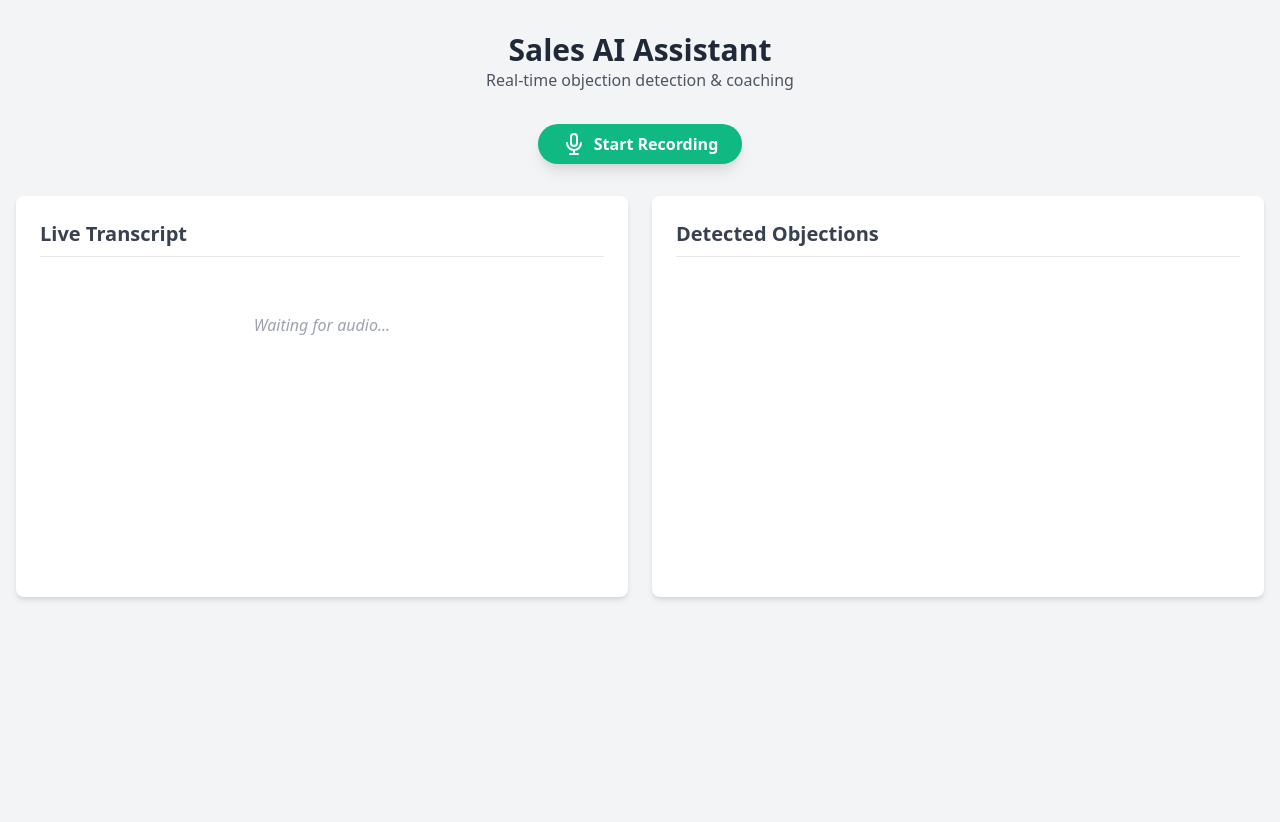
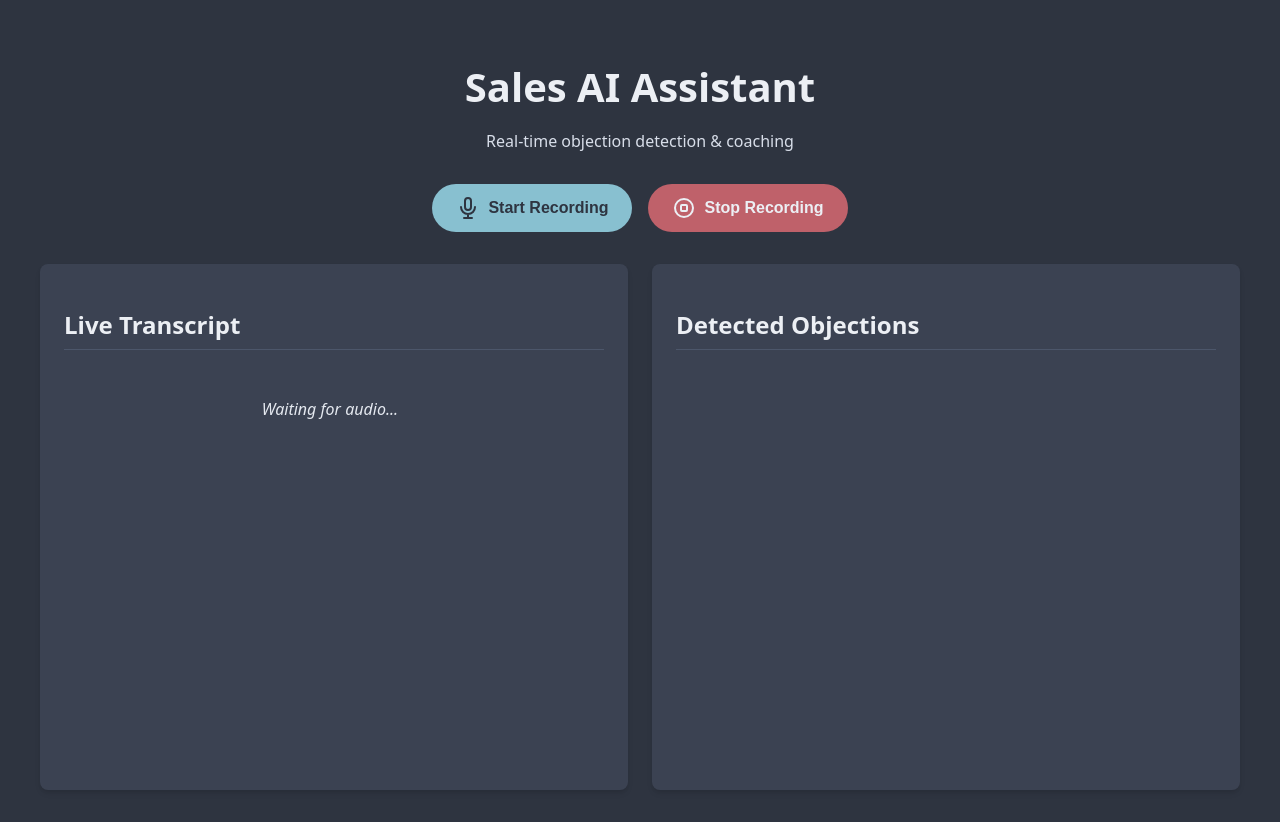
Before and after one commit to eccentricnode/sales-rpg-ai, a FastAPI app: page / in a window 1280 px wide. Before the commit the page ends 600 px from the top, so only its background shows below. Run offline with FastAPI, Linux system fonts and the light colour scheme; some libraries are stand-ins or nearby versions.

Commit message:
edited model context size and some basic error handling, as well as a UI overhaul.

```diff
--- a/models/phi-3.5-mini.yaml
+++ b/models/phi-3.5-mini.yaml
@@ -11,7 +11,7 @@ parameters:
     - "<|assistant|>"
 
 backend: llama-cpp
-context_size: 8192
+context_size: 4096
 
 download_files:
   - filename: phi-3.5-mini-instruct.gguf
--- a/src/web/app.py
+++ b/src/web/app.py
@@ -81,6 +81,7 @@ async def websocket_endpoint(websocket: WebSocket):
                 "type": "objection" if result.has_objection else "error",
                 "text": result.active_text,
                 "response": result.raw_response,
+                "error": result.error,
                 "latency": result.latency_ms
             }
             # Schedule sending on the main event loop
--- /dev/null
+++ b/src/web/static/css/styles.css
@@ -0,0 +1,217 @@
+:root {
+  /* Backgrounds */
+  --bg-primary: #2E3440;
+  --bg-secondary: #3B4252;
+  --bg-elevated: #434C5E;
+  --bg-highlight: #4C566A;
+
+  /* Text */
+  --text-primary: #ECEFF4;
+  --text-secondary: #D8DEE9;
+  --text-muted: #E5E9F0;
+
+  /* Accent */
+  --accent-primary: #88C0D0;
+  --accent-hover: #8FBCBB;
+  --accent-deep: #5E81AC;
+
+  /* Status */
+  --status-price: #BF616A;
+  --status-time: #D08770;
+  --status-decision: #EBCB8B;
+  --status-success: #A3BE8C;
+  --status-other: #B48EAD;
+
+  /* Speakers */
+  --speaker-salesperson: #81A1C1;
+  --speaker-prospect: #D08770;
+}
+
+body {
+  background-color: var(--bg-primary);
+  color: var(--text-primary);
+  font-family: system-ui, -apple-system, sans-serif;
+  margin: 0;
+  min-height: 100vh;
+}
+
+/* Layout Utilities */
+.container {
+    max-width: 1200px;
+    margin: 0 auto;
+    padding: 2rem 1rem;
+}
+
+.grid {
+    display: grid;
+    gap: 1.5rem;
+}
+
+@media (min-width: 768px) {
+    .grid-cols-2 {
+        grid-template-columns: repeat(2, 1fr);
+    }
+}
+
+.flex { display: flex; }
+.justify-center { justify-content: center; }
+.items-center { align-items: center; }
+.gap-4 { gap: 1rem; }
+.mb-8 { margin-bottom: 2rem; }
+.text-center { text-align: center; }
+.hidden { display: none; }
+
+/* Typography */
+h1 { color: var(--text-primary); font-size: 2.5rem; margin-bottom: 0.5rem; }
+h2 { color: var(--text-primary); font-size: 1.5rem; margin-bottom: 1rem; border-bottom: 1px solid var(--bg-highlight); padding-bottom: 0.5rem; }
+p { color: var(--text-secondary); }
+
+/* Buttons */
+.btn {
+    background-color: var(--accent-primary);
+    color: var(--bg-primary);
+    font-weight: bold;
+    padding: 0.75rem 1.5rem;
+    border-radius: 9999px;
+    border: none;
+    cursor: pointer;
+    transition: background-color 0.2s;
+    display: inline-flex;
+    align-items: center;
+    gap: 0.5rem;
+    font-size: 1rem;
+}
+
+.btn:hover {
+    background-color: var(--accent-hover);
+}
+
+.btn-stop {
+    background-color: var(--status-price);
+    color: var(--text-primary);
+}
+
+.btn-stop:hover {
+    background-color: #a6545c; /* Slightly darker red */
+}
+
+/* Panels */
+.panel {
+    background-color: var(--bg-secondary);
+    border-radius: 0.5rem;
+    padding: 1.5rem;
+    box-shadow: 0 4px 6px -1px rgba(0, 0, 0, 0.1), 0 2px 4px -1px rgba(0, 0, 0, 0.06);
+}
+
+/* Transcript */
+.transcript-container {
+    height: 400px;
+    overflow-y: auto;
+    padding-right: 0.5rem;
+}
+
+.transcript-line {
+  padding: 8px 12px;
+  margin: 4px 0;
+  border-radius: 4px;
+  border-left: 3px solid transparent;
+  background: var(--bg-elevated); /* Using elevated for contrast against secondary panel */
+  color: var(--text-secondary);
+}
+
+.transcript-salesperson {
+  background: rgba(129, 161, 193, 0.1);
+  border-left-color: var(--speaker-salesperson);
+}
+
+.transcript-prospect {
+  background: rgba(208, 135, 112, 0.1);
+  border-left-color: var(--speaker-prospect);
+}
+
+/* Objection Badges */
+.objection-badge {
+  padding: 4px 8px;
+  border-radius: 4px;
+  font-size: 12px;
+  font-weight: 600;
+  text-transform: uppercase;
+  display: inline-block;
+}
+
+.objection-price {
+  background: rgba(191, 97, 106, 0.2);
+  color: var(--status-price);
+  border: 1px solid var(--status-price);
+}
+
+.objection-time {
+  background: rgba(208, 135, 112, 0.2);
+  color: var(--status-time);
+  border: 1px solid var(--status-time);
+}
+
+.objection-decision {
+  background: rgba(235, 203, 139, 0.2);
+  color: var(--status-decision);
+  border: 1px solid var(--status-decision);
+}
+
+.objection-other {
+  background: rgba(180, 142, 173, 0.2);
+  color: var(--status-other);
+  border: 1px solid var(--status-other);
+}
+
+/* Suggestion Cards */
+.suggestion-card {
+  background: var(--bg-primary); /* Contrast against panel */
+  border: 1px solid var(--bg-highlight);
+  border-radius: 8px;
+  padding: 16px;
+  transition: all 0.2s ease;
+  margin-top: 1rem;
+}
+
+.suggestion-card:hover {
+  background: var(--bg-elevated);
+  border-color: var(--accent-primary);
+  transform: translateY(-1px);
+}
+
+.suggestion-number {
+  color: var(--accent-primary);
+  font-weight: 700;
+  margin-right: 8px;
+}
+
+/* Confidence Indicators */
+.confidence-high { color: var(--status-success); }
+.confidence-medium { color: var(--status-decision); }
+.confidence-low { color: var(--status-price); }
+
+/* Animations */
+@keyframes slideIn {
+    from { transform: translateX(100%); opacity: 0; }
+    to { transform: translateX(0); opacity: 1; }
+}
+
+.objection-panel {
+    animation: slideIn 0.5s ease-out;
+    margin-bottom: 1rem;
+}
+
+/* Scrollbar */
+::-webkit-scrollbar {
+    width: 8px;
+}
+::-webkit-scrollbar-track {
+    background: var(--bg-primary);
+}
+::-webkit-scrollbar-thumb {
+    background: var(--bg-highlight);
+    border-radius: 4px;
+}
+::-webkit-scrollbar-thumb:hover {
+    background: var(--accent-primary);
+}
--- a/src/web/static/js/audio-client.js
+++ b/src/web/static/js/audio-client.js
@@ -23,35 +23,33 @@ class AudioClient {
             this.connectWebSocket();
 
             this.audioContext = new (window.AudioContext || window.webkitAudioContext)();
+
+            // Load the AudioWorklet processor
+            try {
+                await this.audioContext.audioWorklet.addModule('/static/js/audio-processor.js');
+            } catch (e) {
+                console.error("Failed to load audio processor:", e);
+                throw e;
+            }
+
             const source = this.audioContext.createMediaStreamSource(stream);
+            this.workletNode = new AudioWorkletNode(this.audioContext, 'audio-processor');
 
-            // Whisper expects 16kHz audio
-            const targetSampleRate = 16000;
-
-            // Use ScriptProcessor (deprecated but widely supported) for raw audio access
-            // Buffer size 4096 provides ~0.25s latency at 16kHz, or ~0.09s at 48kHz
-            const bufferSize = 4096;
-            this.processor = this.audioContext.createScriptProcessor(bufferSize, 1, 1);
-
-            source.connect(this.processor);
-            this.processor.connect(this.audioContext.destination);
-
-            this.processor.onaudioprocess = (e) => {
+            // Handle messages from the processor (audio data)
+            this.workletNode.port.onmessage = (event) => {
                 if (!this.isRecording || !this.socket || this.socket.readyState !== WebSocket.OPEN) return;
 
-                const inputData = e.inputBuffer.getChannelData(0);
-
-                // Resample to 16kHz if necessary
-                let outputData = inputData;
-                if (this.audioContext.sampleRate !== targetSampleRate) {
-                    outputData = this.resample(inputData, this.audioContext.sampleRate, targetSampleRate);
-                }
-
-                // Convert to Float32 bytes (WhisperLive expects raw float32)
-                // We create a copy to ensure we aren't sending shared memory
-                const float32Data = new Float32Array(outputData);
+                const float32Data = event.data;
                 this.socket.send(float32Data.buffer);
             };
+
+            source.connect(this.workletNode);
+
+            // Connect to destination via a muted gain node to keep the graph alive
+            const gainNode = this.audioContext.createGain();
+            gainNode.gain.value = 0;
+            this.workletNode.connect(gainNode);
+            gainNode.connect(this.audioContext.destination);
 
             this.isRecording = true;
             this.updateUI(true);
@@ -62,34 +60,11 @@ class AudioClient {
         }
     }
 
-    // Simple linear interpolation resampler
-    resample(data, oldSampleRate, newSampleRate) {
-        if (oldSampleRate === newSampleRate) return data;
-
-        const ratio = oldSampleRate / newSampleRate;
-        const newLength = Math.round(data.length / ratio);
-        const result = new Float32Array(newLength);
-
-        for (let i = 0; i < newLength; i++) {
-            const position = i * ratio;
-            const index = Math.floor(position);
-            const fraction = position - index;
-
-            if (index + 1 < data.length) {
-                result[i] = data[index] * (1 - fraction) + data[index + 1] * fraction;
-            } else {
-                result[i] = data[index];
-            }
-        }
-
-        return result;
-    }
-
     stopRecording() {
         if (this.isRecording) {
-            if (this.processor) {
-                this.processor.disconnect();
-                this.processor = null;
+            if (this.workletNode) {
+                this.workletNode.disconnect();
+                this.workletNode = null;
             }
             if (this.audioContext) {
                 this.audioContext.close();
@@ -98,7 +73,7 @@ class AudioClient {
 
             this.isRecording = false;
             this.updateUI(false);
-            this.transcriptDiv.innerHTML += '<p class="text-red-500 italic text-sm mt-2">Stopped listening.</p>';
+            this.transcriptDiv.innerHTML += '<p style="color: var(--status-price); font-style: italic; margin-top: 0.5rem;">Stopped listening.</p>';
 
             if (this.socket) {
                 this.socket.close();
@@ -114,7 +89,7 @@ class AudioClient {
 
         this.socket.onopen = () => {
             console.log("WebSocket connected");
-            this.transcriptDiv.innerHTML = '<p class="text-green-500 italic">Connected! Listening...</p>';
+            this.transcriptDiv.innerHTML = '<p style="color: var(--status-success); font-style: italic;">Connected! Listening...</p>';
         };
 
         this.socket.onmessage = (event) => {
@@ -125,6 +100,8 @@ class AudioClient {
                 this.handleTranscript(data);
             } else if (data.type === 'objection') {
                 this.handleObjection(data);
+            } else if (data.type === 'error') {
+                this.handleError(data);
             }
         };
 
@@ -140,9 +117,9 @@ class AudioClient {
         let p = document.getElementById(segmentId);
 
         if (!p) {
-            p = document.createElement('p');
+            p = document.createElement('div');
             p.id = segmentId;
-            p.classList.add('text-gray-500', 'transition-colors', 'duration-200');
+            p.classList.add('transcript-line');
             this.transcriptDiv.appendChild(p);
         }
 
@@ -151,8 +128,7 @@ class AudioClient {
         // If it looks like a complete sentence, darken it
         // We don't rely solely on is_final because it can be flaky
         if (data.is_final || /[.!?]$/.test(data.text)) {
-            p.classList.remove('text-gray-500');
-            p.classList.add('text-gray-800');
+            p.style.color = 'var(--text-primary)';
         }
 
         this.transcriptDiv.scrollTop = this.transcriptDiv.scrollHeight;
@@ -160,13 +136,31 @@ class AudioClient {
 
     handleObjection(data) {
         const div = document.createElement('div');
-        div.className = 'bg-red-100 border-l-4 border-red-500 text-red-700 p-4 mb-4 objection-alert';
+        div.className = 'suggestion-card objection-panel';
         div.innerHTML = `
-            <p class="font-bold">Objection Detected!</p>
-            <p class="italic">"${data.text}"</p>
-            <div class="mt-2 bg-white p-2 rounded border border-red-200">
-                <p class="font-semibold text-sm text-gray-600">Suggested Response:</p>
-                <p>${data.response}</p>
+            <div style="margin-bottom: 0.5rem;">
+                <span class="objection-badge objection-price">Objection Detected</span>
+            </div>
+            <p style="font-style: italic; color: var(--text-secondary); margin-bottom: 0.5rem;">"${data.text}"</p>
+            <div style="border-top: 1px solid var(--bg-highlight); padding-top: 0.5rem; margin-top: 0.5rem;">
+                <p style="font-weight: 600; font-size: 0.875rem; color: var(--accent-primary); margin-bottom: 0.25rem;">Suggested Response:</p>
+                <p style="color: var(--text-primary);">${data.response}</p>
+            </div>
+        `;
+        this.objectionsDiv.prepend(div);
+    }
+
+    handleError(data) {
+        const div = document.createElement('div');
+        div.className = 'suggestion-card objection-panel';
+        div.style.borderColor = 'var(--status-price)';
+        div.innerHTML = `
+            <div style="margin-bottom: 0.5rem;">
+                <span class="objection-badge" style="background: rgba(191, 97, 106, 0.2); color: var(--status-price); border: 1px solid var(--status-price);">System Error</span>
+            </div>
+            <p style="color: var(--text-secondary); margin-bottom: 0.5rem;">An error occurred during analysis:</p>
+            <div style="background: rgba(0,0,0,0.2); padding: 0.5rem; border-radius: 4px; font-family: monospace; font-size: 0.8rem; color: var(--status-price);">
+                ${data.error || "Unknown error"}
             </div>
         `;
         this.objectionsDiv.prepend(div);
--- a/src/web/templates/index.html
+++ b/src/web/templates/index.html
@@ -5,56 +5,43 @@
     <meta name="viewport" content="width=device-width, initial-scale=1.0">
     <title>Sales AI - Real-Time Objection Detection</title>
     <script src="https://unpkg.com/htmx.org@1.9.10"></script>
-    <link href="https://cdn.jsdelivr.net/npm/tailwindcss@2.2.19/dist/tailwind.min.css" rel="stylesheet">
-    <style>
-        .transcript-container {
-            height: 300px;
-            overflow-y: auto;
-        }
-        .objection-alert {
-            animation: slideIn 0.5s ease-out;
-        }
-        @keyframes slideIn {
-            from { transform: translateX(100%); opacity: 0; }
-            to { transform: translateX(0); opacity: 1; }
-        }
-    </style>
+    <link href="/static/css/styles.css" rel="stylesheet">
 </head>
-<body class="bg-gray-100 min-h-screen">
-    <div class="container mx-auto px-4 py-8">
+<body>
+    <div class="container">
         <!-- Header -->
-        <header class="mb-8 text-center">
-            <h1 class="text-3xl font-bold text-gray-800">Sales AI Assistant</h1>
-            <p class="text-gray-600">Real-time objection detection & coaching</p>
+        <header class="text-center mb-8">
+            <h1>Sales AI Assistant</h1>
+            <p>Real-time objection detection & coaching</p>
         </header>
 
         <!-- Controls -->
-        <div class="flex justify-center mb-8 space-x-4">
-            <button id="startBtn" class="bg-green-500 hover:bg-green-600 text-white font-bold py-2 px-6 rounded-full shadow-lg transition duration-200 flex items-center">
-                <svg class="w-6 h-6 mr-2" fill="none" stroke="currentColor" viewBox="0 0 24 24"><path stroke-linecap="round" stroke-linejoin="round" stroke-width="2" d="M19 11a7 7 0 01-7 7m0 0a7 7 0 01-7-7m7 7v4m0 0H8m4 0h4m-4-8a3 3 0 01-3-3V5a3 3 0 116 0v6a3 3 0 01-3 3z"></path></svg>
+        <div class="flex justify-center mb-8 gap-4">
+            <button id="startBtn" class="btn">
+                <svg width="24" height="24" fill="none" stroke="currentColor" viewBox="0 0 24 24"><path stroke-linecap="round" stroke-linejoin="round" stroke-width="2" d="M19 11a7 7 0 01-7 7m0 0a7 7 0 01-7-7m7 7v4m0 0H8m4 0h4m-4-8a3 3 0 01-3-3V5a3 3 0 116 0v6a3 3 0 01-3 3z"></path></svg>
                 Start Recording
             </button>
-            <button id="stopBtn" class="bg-red-500 hover:bg-red-600 text-white font-bold py-2 px-6 rounded-full shadow-lg transition duration-200 hidden flex items-center">
-                <svg class="w-6 h-6 mr-2" fill="none" stroke="currentColor" viewBox="0 0 24 24"><path stroke-linecap="round" stroke-linejoin="round" stroke-width="2" d="M21 12a9 9 0 11-18 0 9 9 0 0118 0z"></path><path stroke-linecap="round" stroke-linejoin="round" stroke-width="2" d="M9 10a1 1 0 011-1h4a1 1 0 011 1v4a1 1 0 01-1 1h-4a1 1 0 01-1-1v-4z"></path></svg>
+            <button id="stopBtn" class="btn btn-stop hidden">
+                <svg width="24" height="24" fill="none" stroke="currentColor" viewBox="0 0 24 24"><path stroke-linecap="round" stroke-linejoin="round" stroke-width="2" d="M21 12a9 9 0 11-18 0 9 9 0 0118 0z"></path><path stroke-linecap="round" stroke-linejoin="round" stroke-width="2" d="M9 10a1 1 0 011-1h4a1 1 0 011 1v4a1 1 0 01-1 1h-4a1 1 0 01-1-1v-4z"></path></svg>
                 Stop Recording
             </button>
         </div>
 
         <!-- Main Content Grid -->
-        <div class="grid grid-cols-1 md:grid-cols-2 gap-6">
+        <div class="grid grid-cols-2">
 
             <!-- Live Transcript -->
-            <div class="bg-white rounded-lg shadow-md p-6">
-                <h2 class="text-xl font-semibold mb-4 text-gray-700 border-b pb-2">Live Transcript</h2>
-                <div id="transcript" class="transcript-container text-gray-600 space-y-2">
-                    <p class="italic text-gray-400 text-center mt-10">Waiting for audio...</p>
+            <div class="panel">
+                <h2>Live Transcript</h2>
+                <div id="transcript" class="transcript-container">
+                    <p style="font-style: italic; text-align: center; margin-top: 2rem; color: var(--text-muted);">Waiting for audio...</p>
                 </div>
             </div>
 
             <!-- Objection Alerts -->
-            <div class="bg-white rounded-lg shadow-md p-6">
-                <h2 class="text-xl font-semibold mb-4 text-gray-700 border-b pb-2">Detected Objections</h2>
-                <div id="objections" class="space-y-4">
+            <div class="panel">
+                <h2>Detected Objections</h2>
+                <div id="objections">
                     <!-- Objections will appear here -->
                 </div>
             </div>
```
Also changed, not shown: docs/design/design-system.md (added, +216 -0 lines), docs/product/prd-design-system.md (added, +56 -0 lines), src/web/static/js/audio-processor.js (added, +68 -0 lines).
